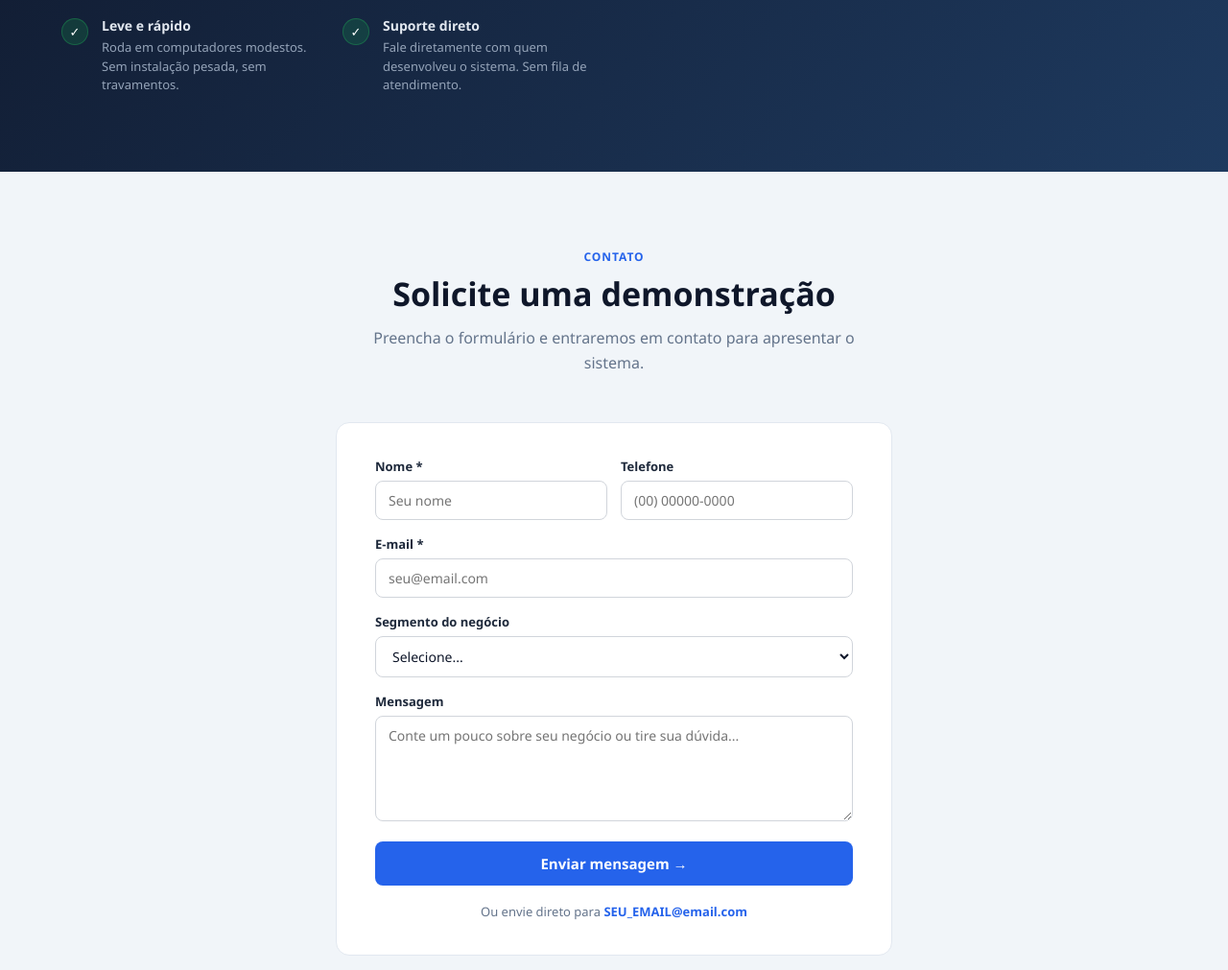
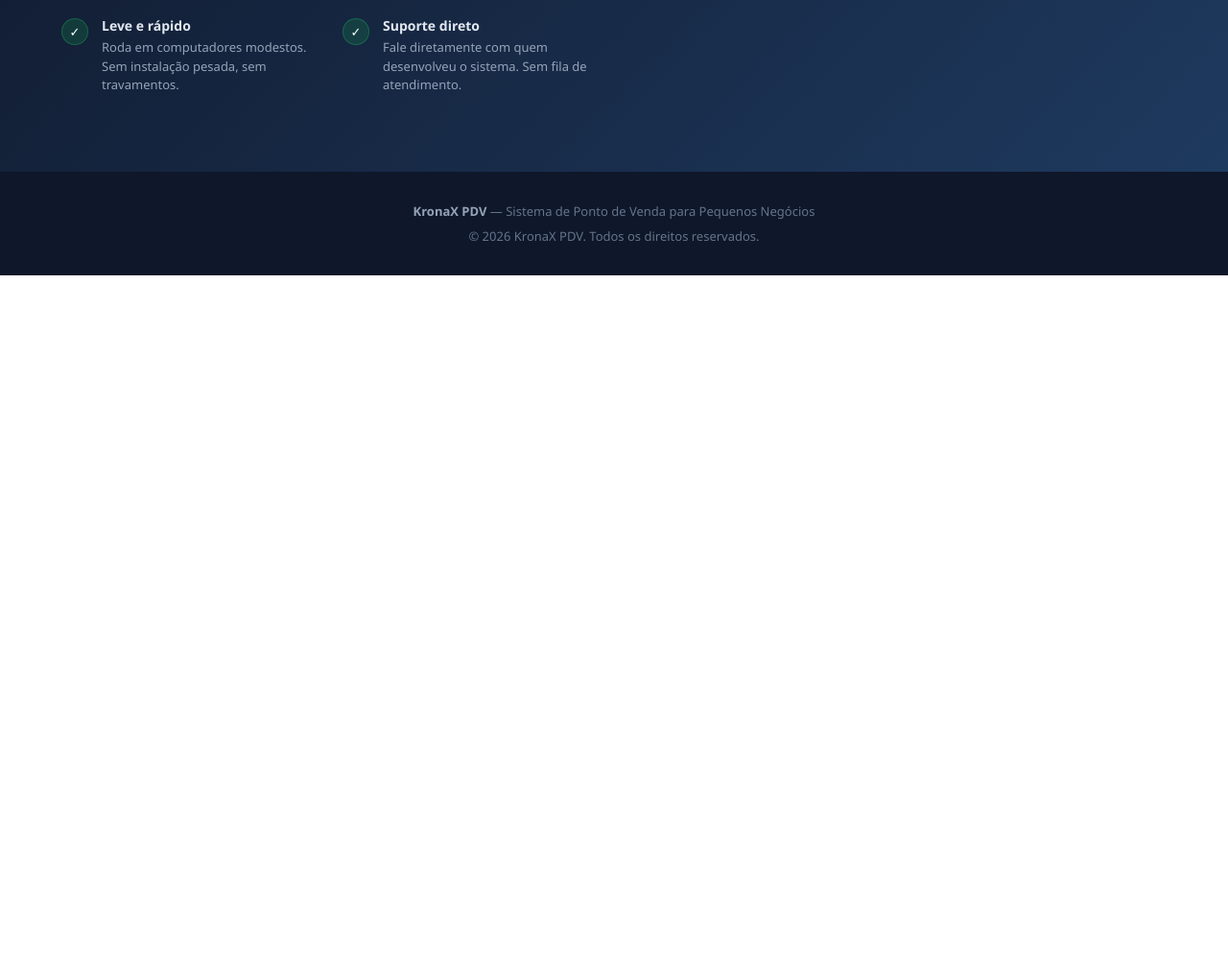
Before and after one commit to JoTavaresCode/LandingPageKronax, a plain HTML site: page index.html in a window 1280 px wide. Shown: the part 2969-3980 px from the top of the page at 96% size. After the commit the page ends 3256 px from the top, so only its background shows below. Drawn offline with Linux system fonts and the light colour scheme.

Commit message:
alterando textos

```diff
--- a/index.html
+++ b/index.html
@@ -243,7 +243,7 @@
   <h1>O PDV que <span>simplifica</span><br>a sua operação</h1>
   <p>Controle vendas, estoque, clientes e relatórios em um sistema leve, rápido e fácil de usar — sem mensalidade de internet.</p>
   <div class="hero-btns">
-    <a href="#contato" class="btn-hero-primary">Quero adquirir →</a>
+    <a href="https://pay.hotmart.com/F106695110S" class="btn-hero-primary">Quero adquirir →</a>
     <a href="#funcionalidades" class="btn-hero-ghost">Ver funcionalidades</a>
   </div>
 </section>
@@ -409,53 +409,6 @@
   </div>
 </section>
 
-<!-- CONTATO -->
-<section class="contact" id="contato">
-  <div class="center">
-    <div class="section-label">Contato</div>
-    <div class="section-title">Solicite uma demonstração</div>
-    <div class="section-sub">Preencha o formulário e entraremos em contato para apresentar o sistema.</div>
-  </div>
-  <div class="contact-wrap">
-    <form id="form-contato" action="mailto:SEU_EMAIL@email.com" method="POST" enctype="text/plain" onsubmit="mostrarSucesso()">
-      <div class="form-row">
-        <div class="form-group">
-          <label for="nome">Nome *</label>
-          <input type="text" id="nome" name="Nome" placeholder="Seu nome" required>
-        </div>
-        <div class="form-group">
-          <label for="telefone">Telefone</label>
-          <input type="tel" id="telefone" name="Telefone" placeholder="(00) 00000-0000">
-        </div>
-      </div>
-      <div class="form-group">
-        <label for="email">E-mail *</label>
-        <input type="email" id="email" name="Email" placeholder="seu@email.com" required>
-      </div>
-      <div class="form-group">
-        <label for="segmento">Segmento do negócio</label>
-        <select id="segmento" name="Segmento">
-          <option value="">Selecione...</option>
-          <option>Padaria / Mercearia</option>
-          <option>Loja de roupas</option>
-          <option>Farmácia</option>
-          <option>Lanchonete / Restaurante</option>
-          <option>Pet shop</option>
-          <option>Ferragem / Materiais</option>
-          <option>Outro</option>
-        </select>
-      </div>
-      <div class="form-group">
-        <label for="msg">Mensagem</label>
-        <textarea id="msg" name="Mensagem" placeholder="Conte um pouco sobre seu negócio ou tire sua dúvida..."></textarea>
-      </div>
-      <button type="submit" class="btn-submit">Enviar mensagem →</button>
-    </form>
-    <div id="msg-success">✅ Mensagem enviada! Entraremos em contato em breve.</div>
-    <p class="contact-email">Ou envie direto para <a href="mailto:SEU_EMAIL@email.com">SEU_EMAIL@email.com</a></p>
-  </div>
-</section>
-
 <!-- FOOTER -->
 <footer>
   <p><strong>KronaX PDV</strong> — Sistema de Ponto de Venda para Pequenos Negócios</p>
```
